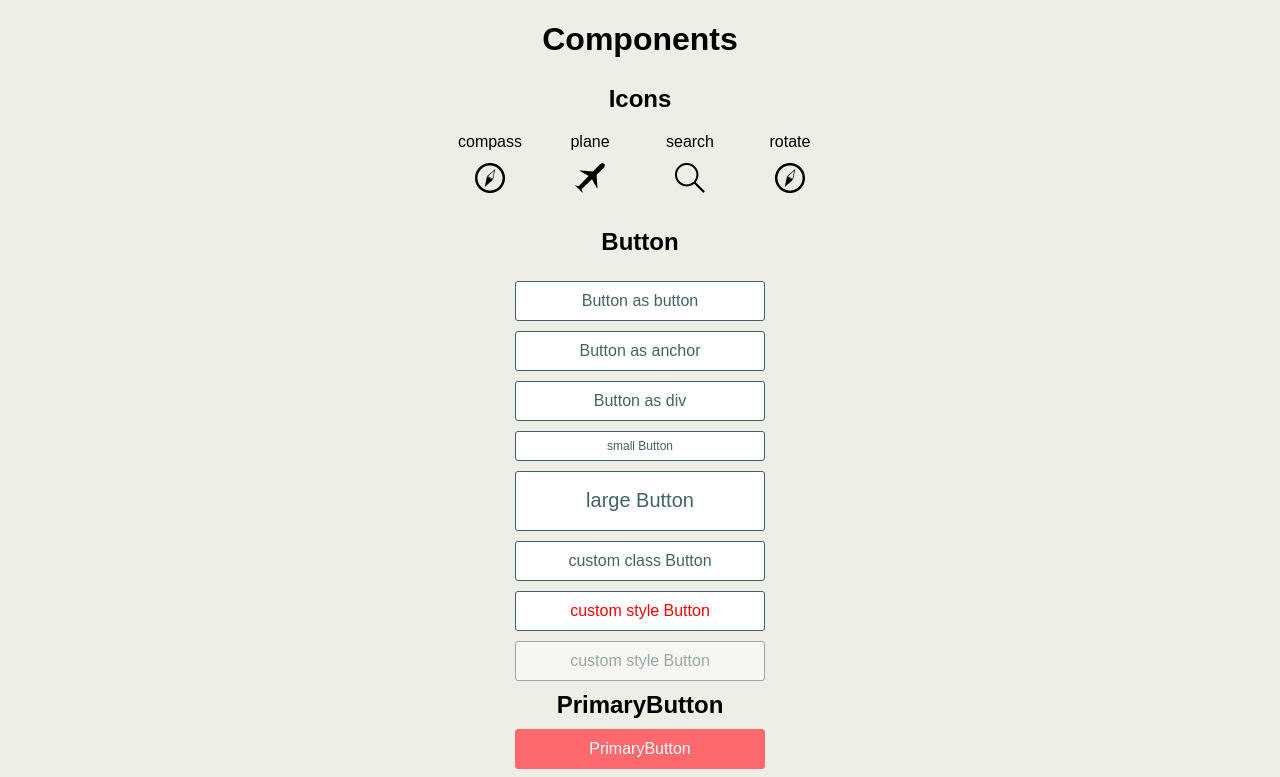
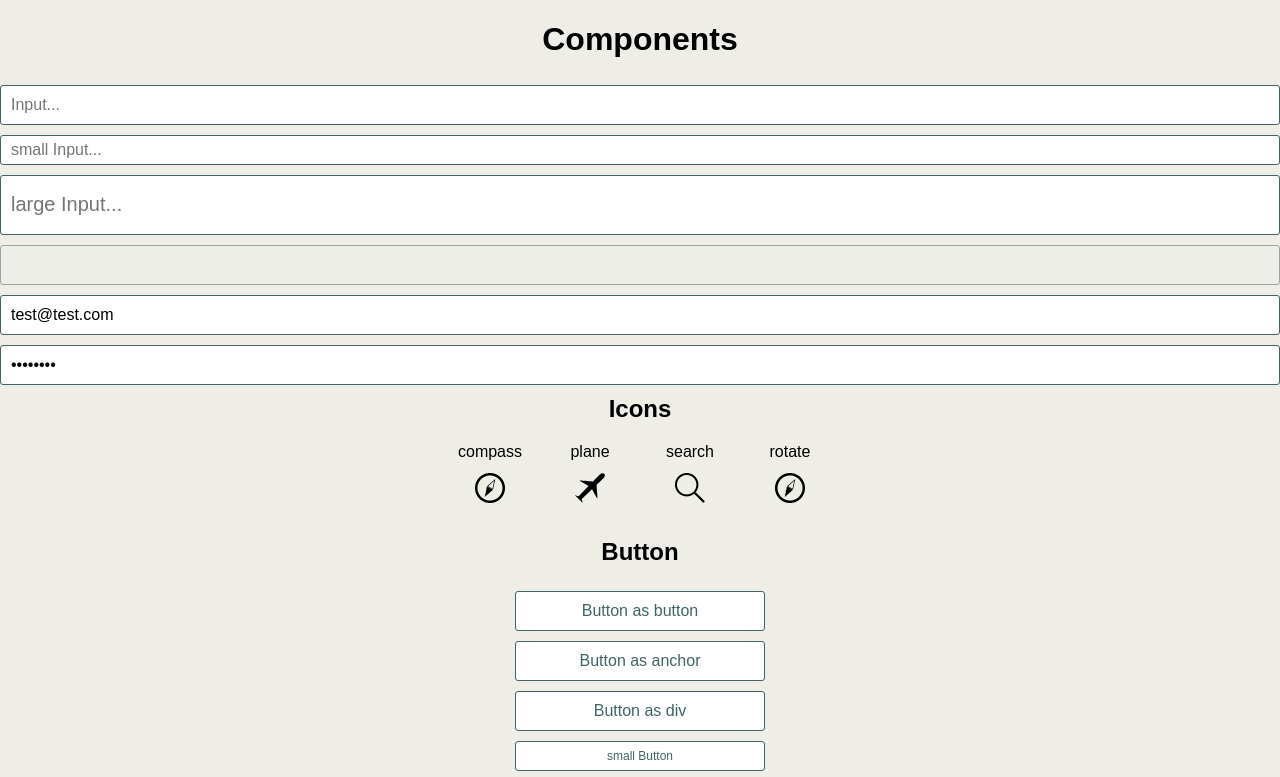
Before and after one commit to dove-element/react-components, a React (Create React App) app: page / in a window 1280 px wide. Shown: the top 777 px of the page. Built offline with nearby package versions, Linux system fonts and the light colour scheme.

Commit message:
Add input component

```diff
--- a/src/App.js
+++ b/src/App.js
@@ -6,11 +6,20 @@ import IconButton from './Components/Common/IconButton/IconButton';
 import PrimaryIconButton from './Components/Common/PrimaryIconButton/PrimaryIconButton';
 import Icon from './Components/Common/Icon/Icon';
 import { availableIcons } from './Components/Common/Icon/iconHelper';
+import Input from './Components/Common/Input/Input';
 
 function App() {
   return (
     <div className="App">
       <h1>Components</h1>
+      <section id="input">
+        <Input placeholder="Input..." />
+        <Input size="small" placeholder="small Input..." />
+        <Input size="large" placeholder="large Input..." />
+        <Input disabled />
+        <Input type="email" name="email" value="test@test.com" />
+        <Input type="password" name="password" value="aaaaaaaa" />
+      </section>
       <section className="icons">
         <h2>Icons</h2>
         {availableIcons.map(icon => {
--- a/src/Components/Common/Icon/Icon.js
+++ b/src/Components/Common/Icon/Icon.js
@@ -30,6 +30,10 @@ function Icon({
   ...props
 }) {
   const SvgIcon = getIcon(icon);
+  if (!SvgIcon) {
+    console.warn(`Icon '${icon}' doesn't exist!`);
+    return null;
+  }
   return (
     <SvgIcon
       height={height}
--- /dev/null
+++ b/src/Components/Common/Input/Input.js
@@ -0,0 +1,29 @@
+import React, { memo } from 'react';
+import PropTypes from 'prop-types';
+import styles from './Input.module.scss';
+import classNames from 'classnames';
+
+Input.propTypes = {
+  as: PropTypes.oneOfType([PropTypes.string, PropTypes.func]),
+  size: PropTypes.oneOf(['small', 'medium', 'large']),
+  disabled: PropTypes.bool,
+};
+
+Input.defaultProps = {
+  as: 'input',
+  size: 'medium',
+  disabled: false,
+};
+
+function Input({ as: T, size, disabled, className, ...props }) {
+  return (
+    <T
+      className={classNames(styles.input, styles[size], className)}
+      aria-disabled={disabled}
+      disabled={disabled}
+      {...props}
+    />
+  );
+}
+
+export default memo(Input);
--- /dev/null
+++ b/src/Components/Common/Input/Input.module.scss
@@ -0,0 +1,21 @@
+$border-color: #406465;
+
+.input {
+  width: 100%;
+  font-size: 16px;
+  border-radius: 3px;
+  height: 40px;
+  padding-left: 10px;
+  padding-right: 10px;
+  border: 1px solid $border-color;
+  &:disabled {
+    opacity: 0.5;
+  }
+  &.small {
+    height: 30px;
+  }
+  &.large {
+    height: 60px;
+    font-size: 20px;
+  }
+}
```
